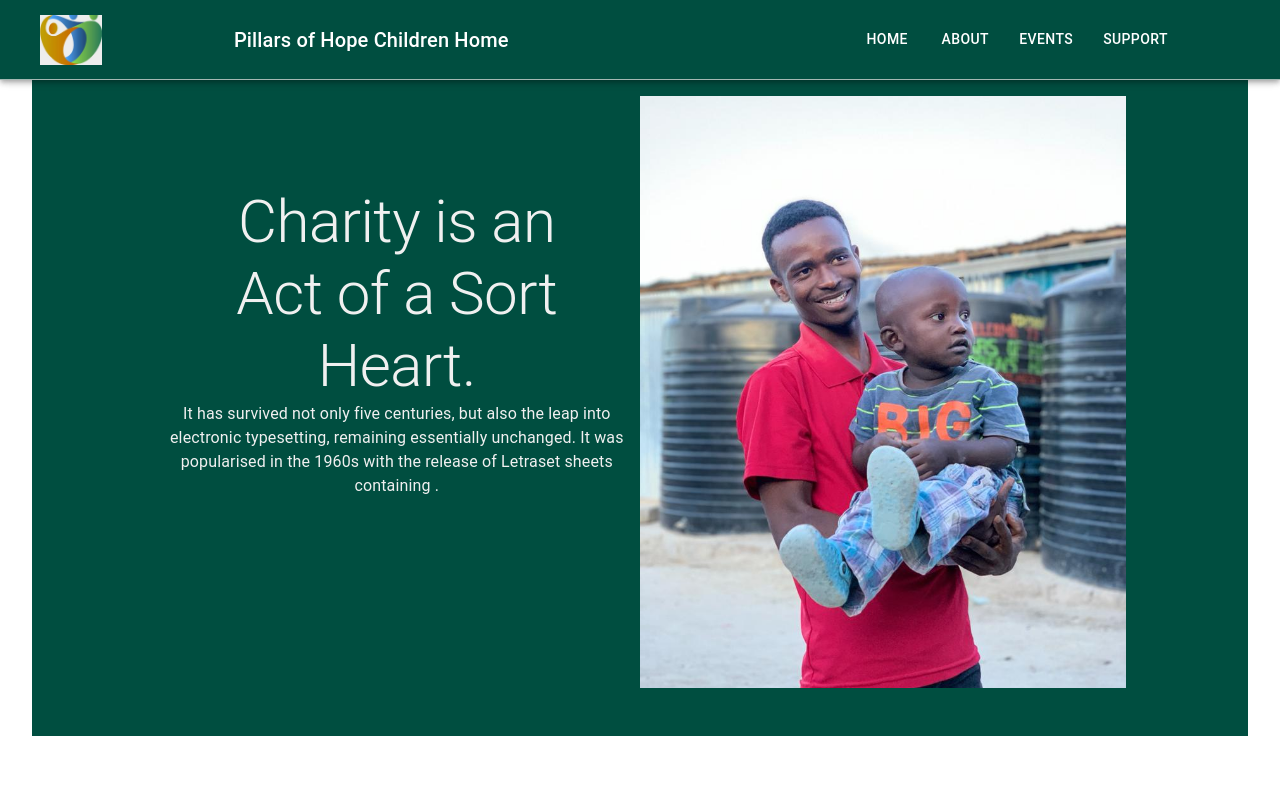
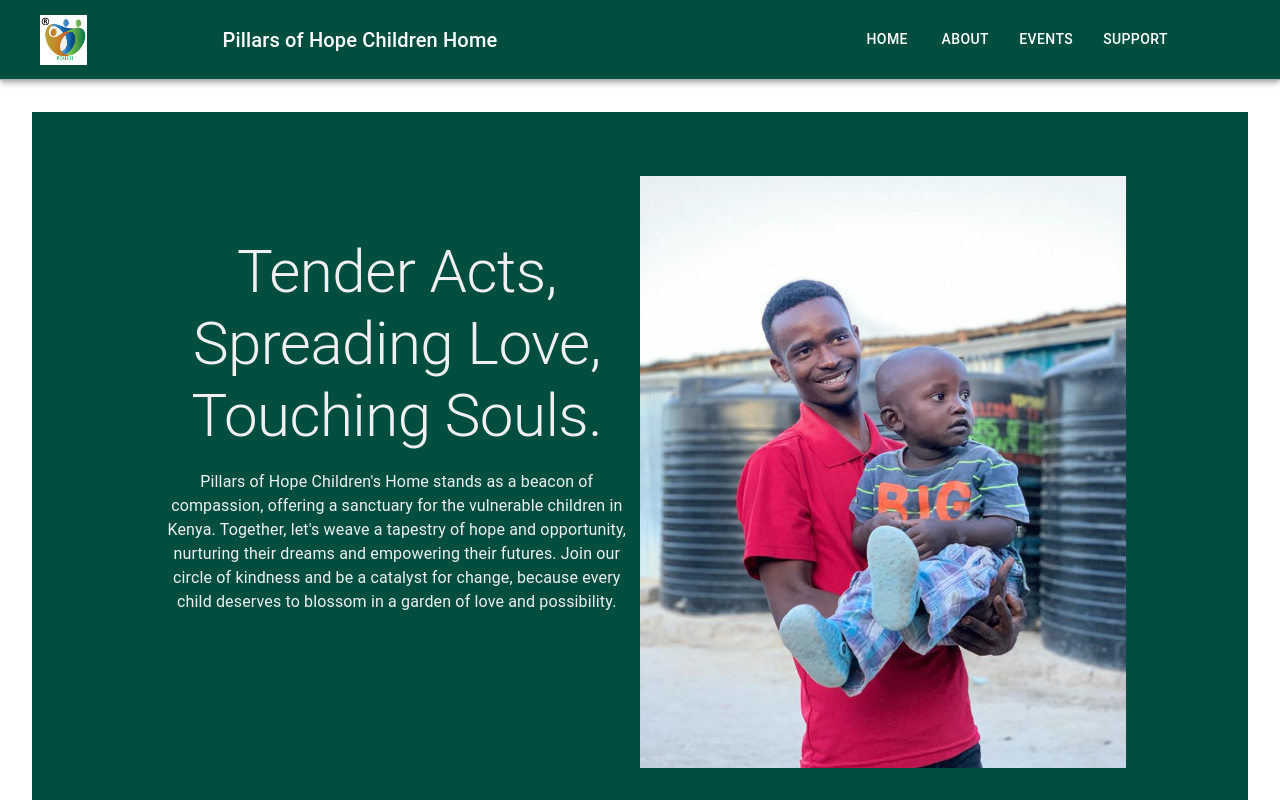
Before and after one commit to Tendwa-T/pillars-of-hope, a React (Vite) app in the folder client/: page / in a window 1280 px wide. Shown: the top 800 px of the page. Built offline with nearby package versions, Linux system fonts and the light colour scheme; no server answers.

Commit message:
chore: update logo and home page text

```diff
--- a/client/src/components/home.jsx
+++ b/client/src/components/home.jsx
@@ -2,7 +2,7 @@ import { Box, Typography } from "@mui/material";
 
 export default function Home() {
   return (
-    <>
+    <section id="home">
       <Box
         sx={{
           bgcolor: "#004e40",
@@ -11,6 +11,7 @@ export default function Home() {
           alignItems: "center",
           justifyContent: "center",
           marginBottom: "10em",
+          marginTop: "5em",
         }}
       >
         <Box
@@ -43,14 +44,25 @@ export default function Home() {
               <Typography
                 variant="h2"
                 sx={{
-                  marginTop: "1.5em",
+                  marginTop: "1em",
                   color: "#F0F0F0",
                   "@media (max-width: 900px)": {
                     fontSize: "2rem",
                   },
                 }}
               >
-                Charity is an
+                Tender Acts,
+              </Typography>
+              <Typography
+                variant="h2"
+                sx={{
+                  color: "#F0F0F0",
+                  "@media (max-width: 900px)": {
+                    fontSize: "2rem",
+                  },
+                }}
+              >
+                Spreading Love,
               </Typography>
               <Typography
                 variant="h2"
@@ -60,11 +72,12 @@ export default function Home() {
                   "@media (max-width: 900px)": {
                     fontSize: "2rem",
                   },
-                  marginBottom: { xs: "0.5em", sm: "0" },
+                  marginBottom: { xs: "0.5em", sm: "0.3em" },
                 }}
               >
-                Act of a Sort Heart.
+                Touching Souls.
               </Typography>
+
               <Typography
                 variant="body1"
                 sx={{
@@ -72,10 +85,12 @@ export default function Home() {
                   marginBottom: { xs: "4em", sm: "0" },
                 }}
               >
-                It has survived not only five centuries, but also the leap into
-                electronic typesetting, remaining essentially unchanged. It was
-                popularised in the 1960s with the release of Letraset sheets
-                containing .
+                Pillars of Hope Children's Home stands as a beacon of
+                compassion, offering a sanctuary for the vulnerable children in
+                Kenya. Together, let's weave a tapestry of hope and opportunity,
+                nurturing their dreams and empowering their futures. Join our
+                circle of kindness and be a catalyst for change, because every
+                child deserves to blossom in a garden of love and possibility.
               </Typography>
             </Box>
 
@@ -101,6 +116,6 @@ export default function Home() {
           </Box>
         </Box>
       </Box>
-    </>
+    </section>
   );
 }
```
Also changed, not shown: client/public/assets/logo.png.
